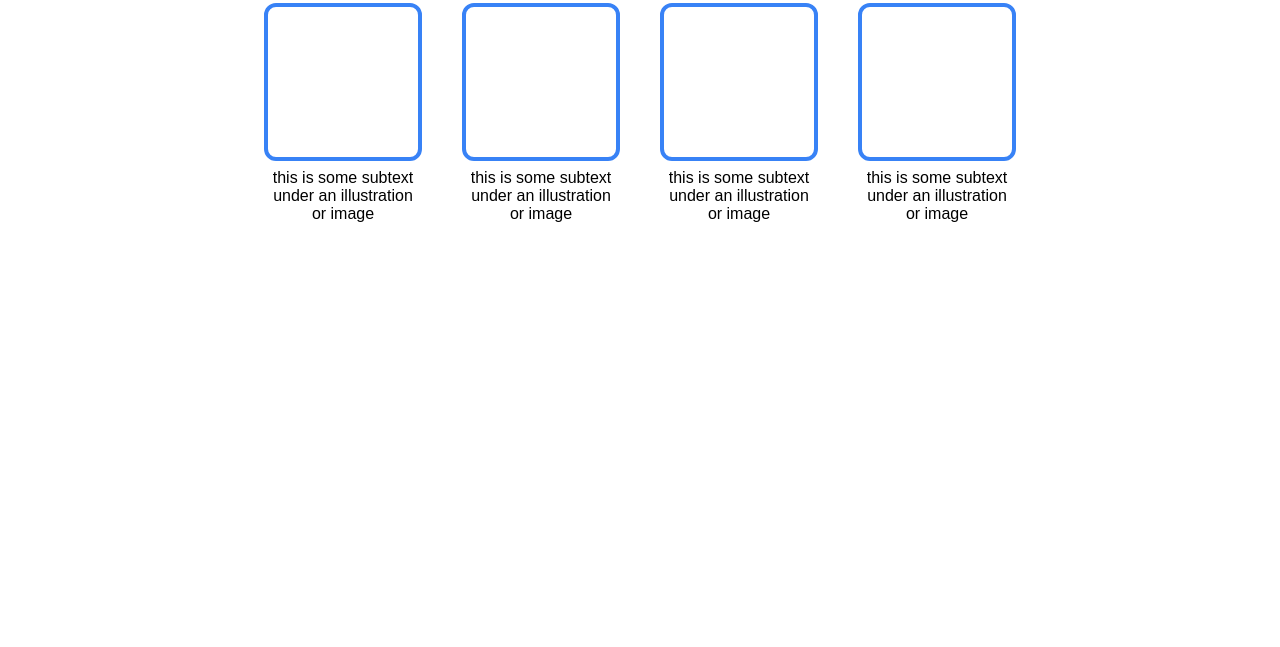
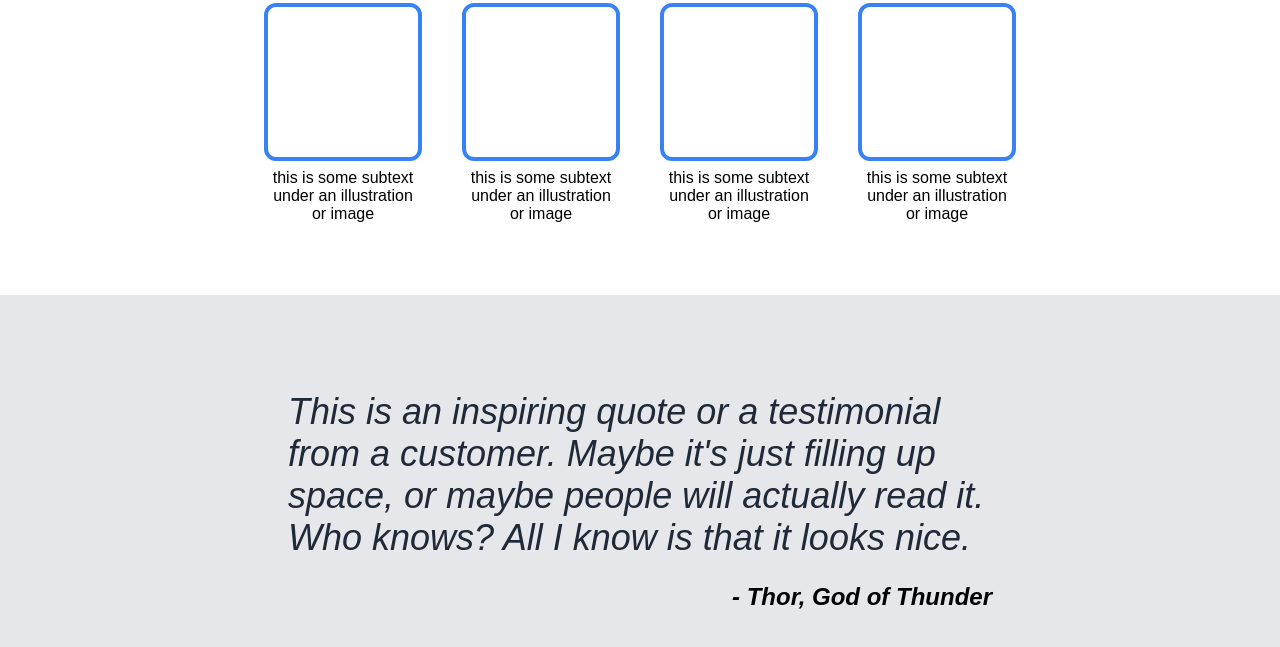
Before and after one commit to Rad1ant16/landing-page, a plain HTML site: page index.html in a window 1280 px wide. Shown: the part 563-1210 px from the top of the page. Before the commit the page ends 858 px from the top, so only its background shows below. Drawn offline with Linux system fonts and the light colour scheme.

Commit message:
Add 3rd Section

```diff
--- a/index.html
+++ b/index.html
@@ -52,7 +52,7 @@
             </div>
         </div>
         <div class="three">
-            <p></p>
+            <p class="quote">This is an inspiring quote or a testimonial from a customer. Maybe it's just filling up space, or maybe people will actually read it. Who knows? All I know is that it looks nice. <span style="float: right;">- Thor, God of Thunder</span></p>
         </div>
 </body>
 </html>
--- a/style.css
+++ b/style.css
@@ -138,5 +138,20 @@ button {
     display: flex;
     justify-content: center;
     align-items: center;
-    background-color: #c2c5c9;
+    background-color: #E5E7EB;
+    padding:96px 288px;
 }
+
+.quote {
+    font-size: 36px;
+    font-style: italic;
+    color: #1F2937;
+    font-weight: 100;
+}
+
+.quote span {
+    font-weight: 800;
+    font-size: 24px;
+    color: black;
+    margin-top: 24px;
+}
```
